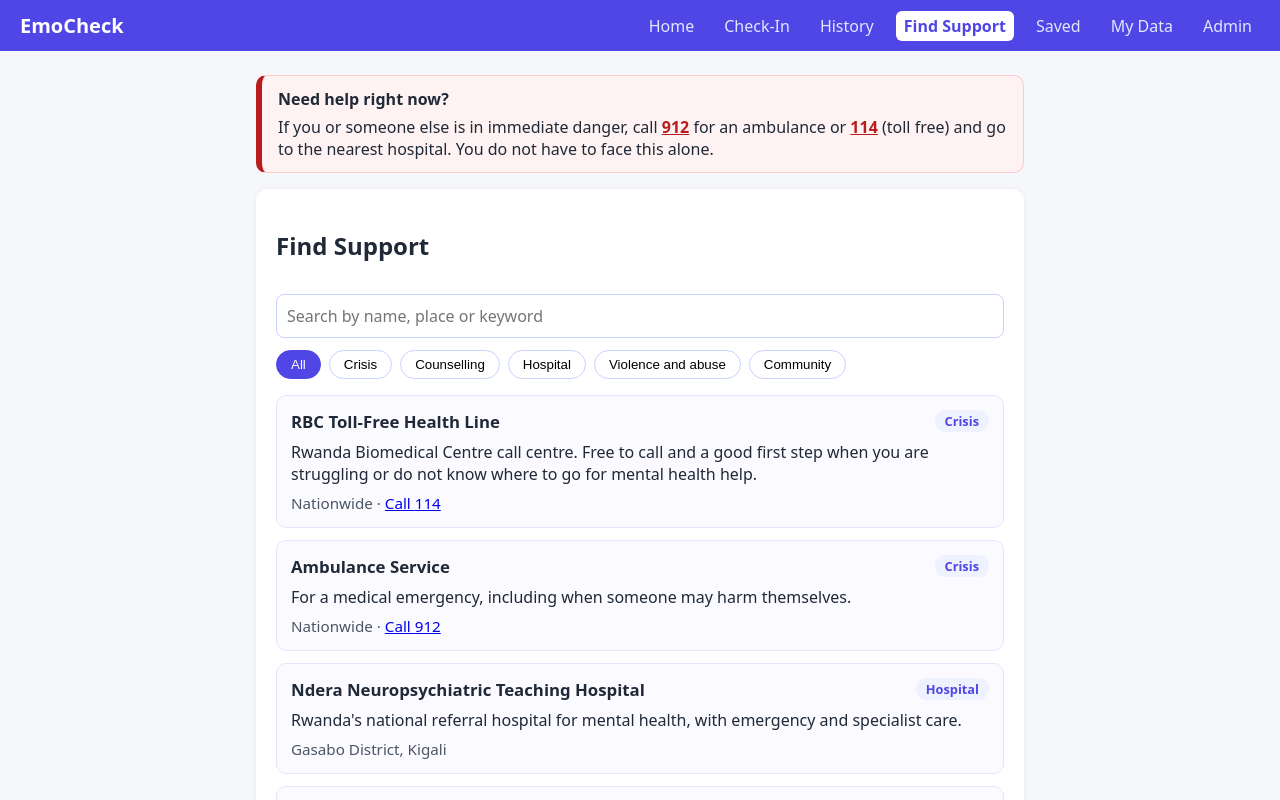
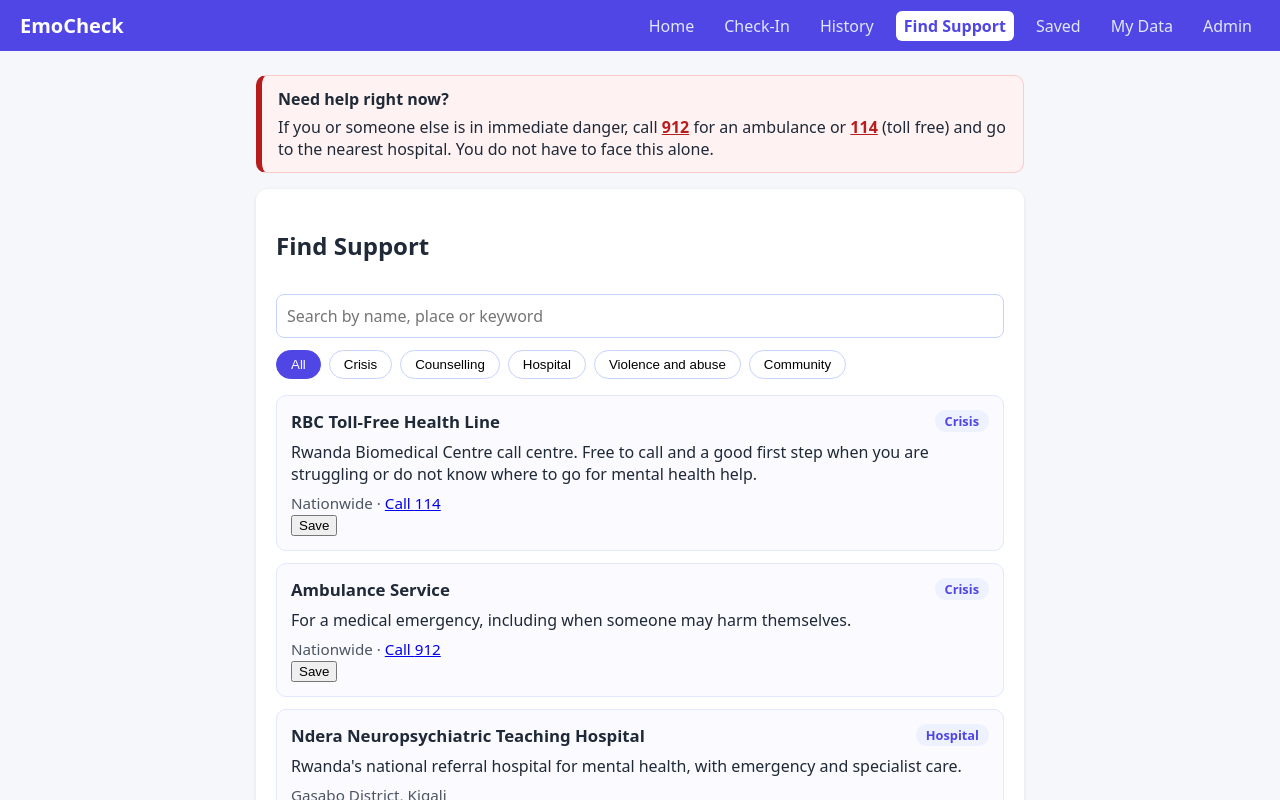
Before and after one commit to Isuwafa/EMOCHECK-APP, a React (Vite) app: page /support in a window 1280 px wide. Shown: the top 800 px of the page. Built offline with nearby package versions, Linux system fonts and the light colour scheme.

Commit message:
Add save buttorn to suport resources

```diff
--- a/src/pages/Support.jsx
+++ b/src/pages/Support.jsx
@@ -1,9 +1,11 @@
 import { useState } from "react";
 import { getResources } from "../utils/resources";
 import { CATEGORIES } from "../data/resources";
+import { getBookmarks, toggleBookmark } from "../utils/storage";
 
 export default function Support() {
   const [resources] = useState(getResources());
+  const [bookmarks, setBookmarks] = useState(getBookmarks());
   const [search, setSearch] = useState("");
   const [category, setCategory] = useState("All");
 
@@ -52,7 +54,9 @@ export default function Support() {
           <p>No resources match your search.</p>
         ) : (
           <ul className="resource-list">
-            {filtered.map((r) => (
+            {filtered.map((r) => {
+              const saved = bookmarks.includes(r.id);
+              return (
                 <li key={r.id} className="resource-item">
                   <div className="resource-top">
                     <h3>{r.name}</h3>
@@ -67,8 +71,15 @@ export default function Support() {
                       </>
                     )}
                   </p>
+                  <button
+                    className={saved ? "save-btn saved" : "save-btn"}
+                    onClick={() => setBookmarks(toggleBookmark(r.id))}
+                  >
+                    {saved ? "Saved" : "Save"}
+                  </button>
                 </li>
-            ))}
+              );
+            })}
           </ul>
         )}
       </div>
```
Lines whose indentation alone changed are shown as unchanged.
